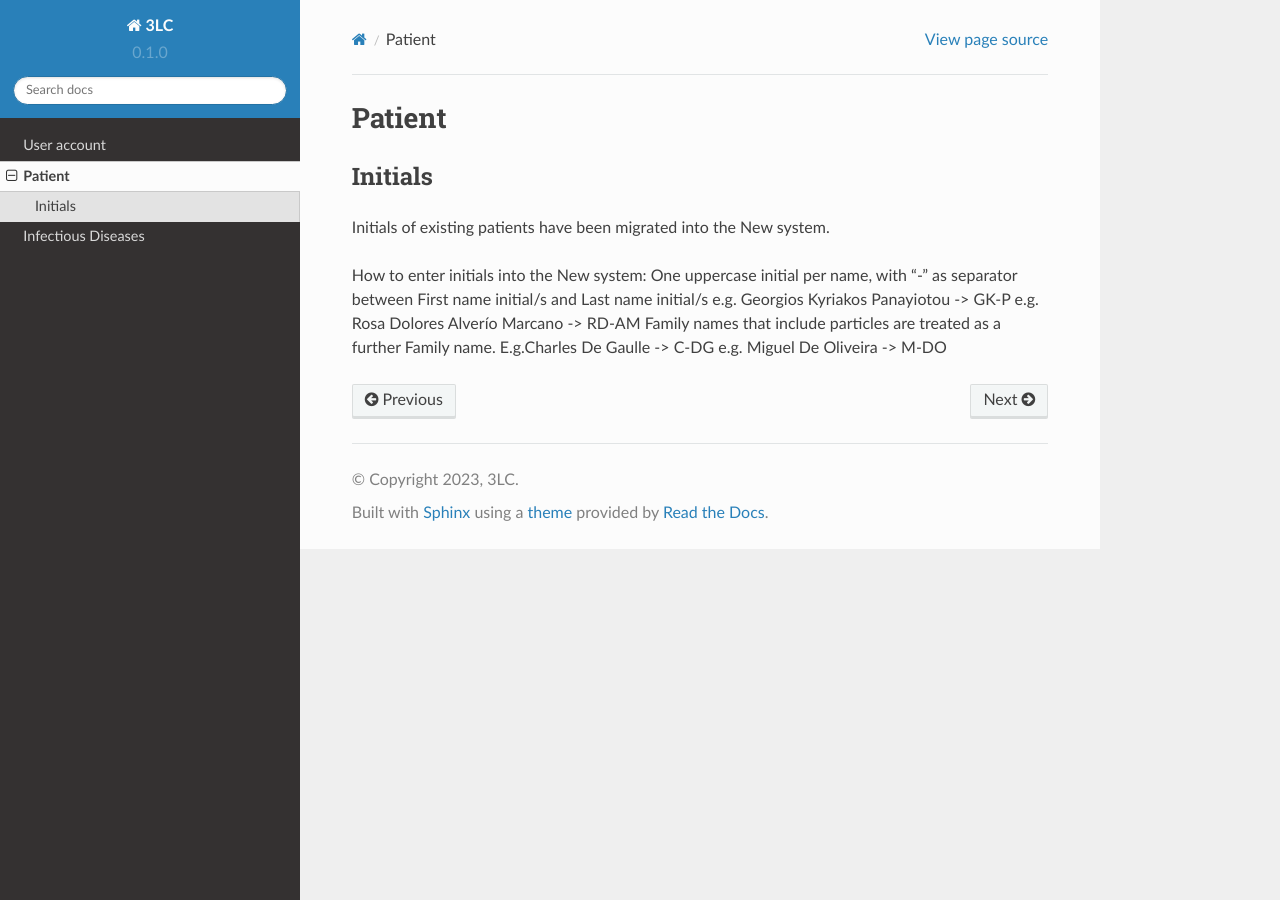
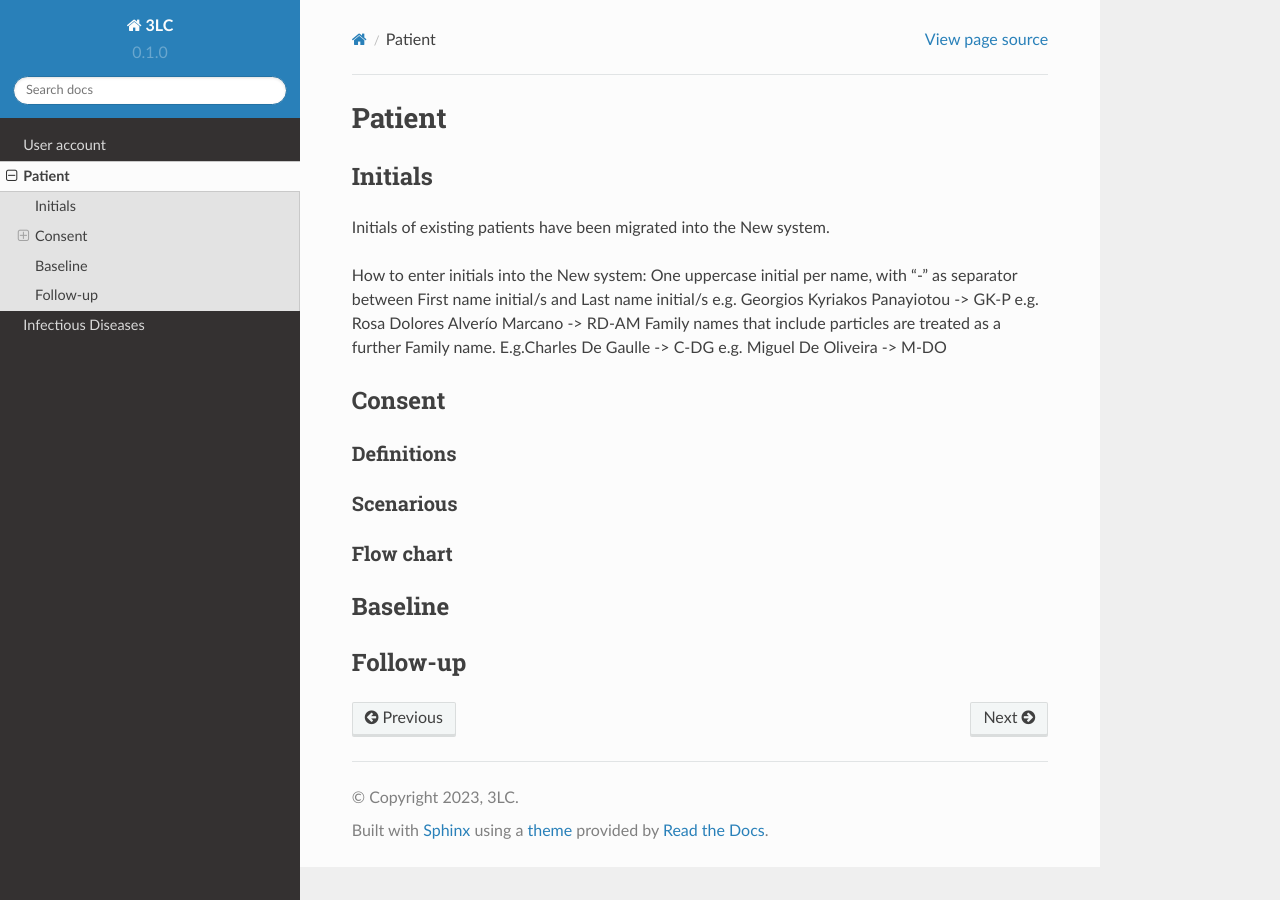
Before and after one commit to swiss-transplant-cohort-study/3LC-user-manual, a Sphinx documentation site: the page built from docs/source/patient.rst, in a window 1280 px wide. Built offline with Sphinx 7.4.7 and the Read the Docs theme 2.0.0, drawn with Linux system fonts in a browser that asks for light colours.

Commit message:
Update patient.rst

```diff
--- a/docs/source/patient.rst
+++ b/docs/source/patient.rst
@@ -1,5 +1,5 @@
 Patient
-*******
+********
 
 Initials
 =========
@@ -10,3 +10,22 @@ Initials of existing patients have been migrated into the New system.
 
 How to enter initials into the New system:
 One uppercase initial per name, with "-" as separator between First name initial/s and Last name initial/s e.g. Georgios Kyriakos Panayiotou -> GK-P e.g. Rosa Dolores Alverío Marcano -> RD-AM Family names that include particles are treated as a further Family name. E.g.Charles De Gaulle -> C-DG e.g. Miguel De Oliveira -> M-DO
+
+
+Consent
+========
+
+Definitions
+--------------
+
+Scenarious
+-------------
+
+Flow chart
+-------------
+
+Baseline
+=========
+
+Follow-up
+==========
```
